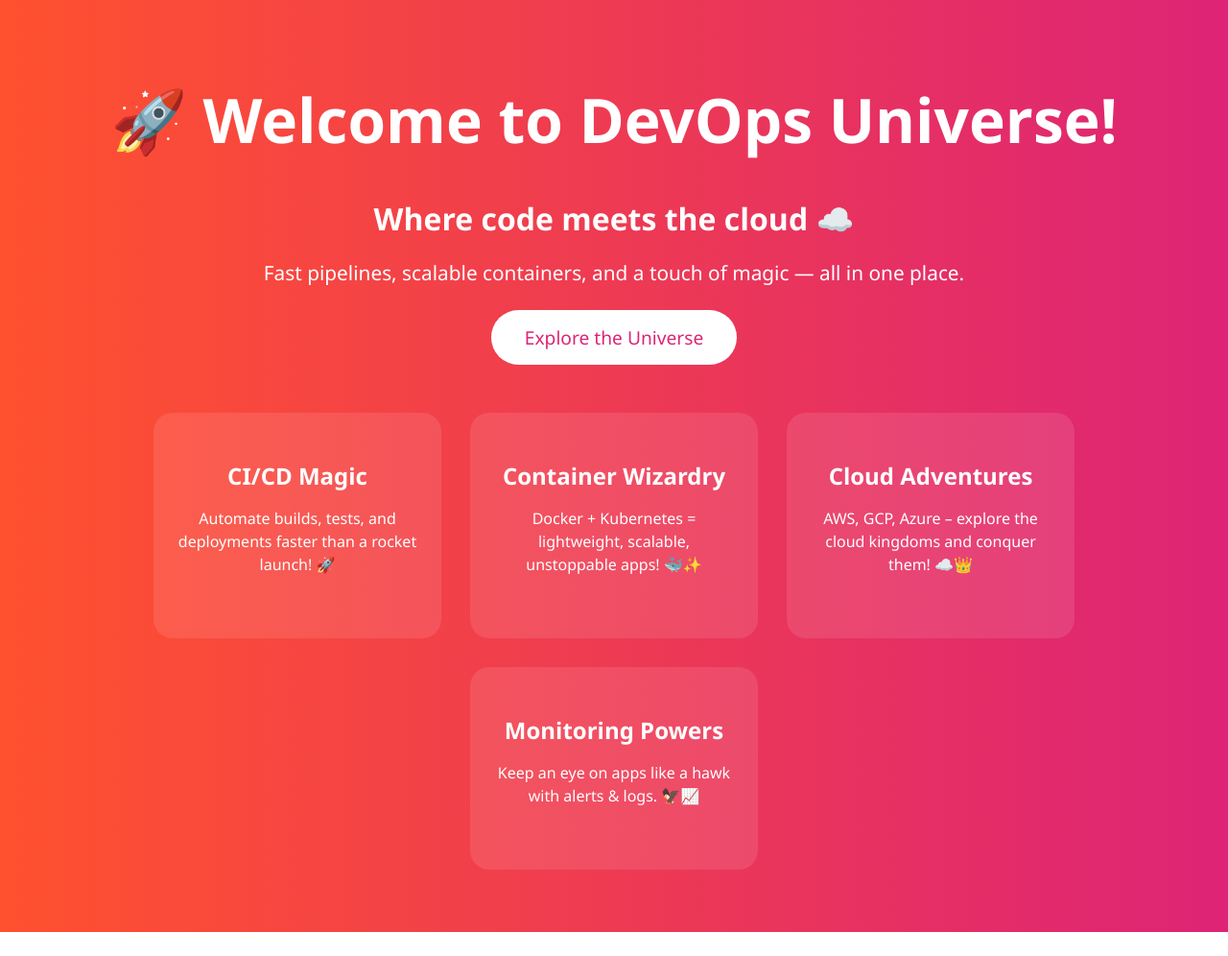
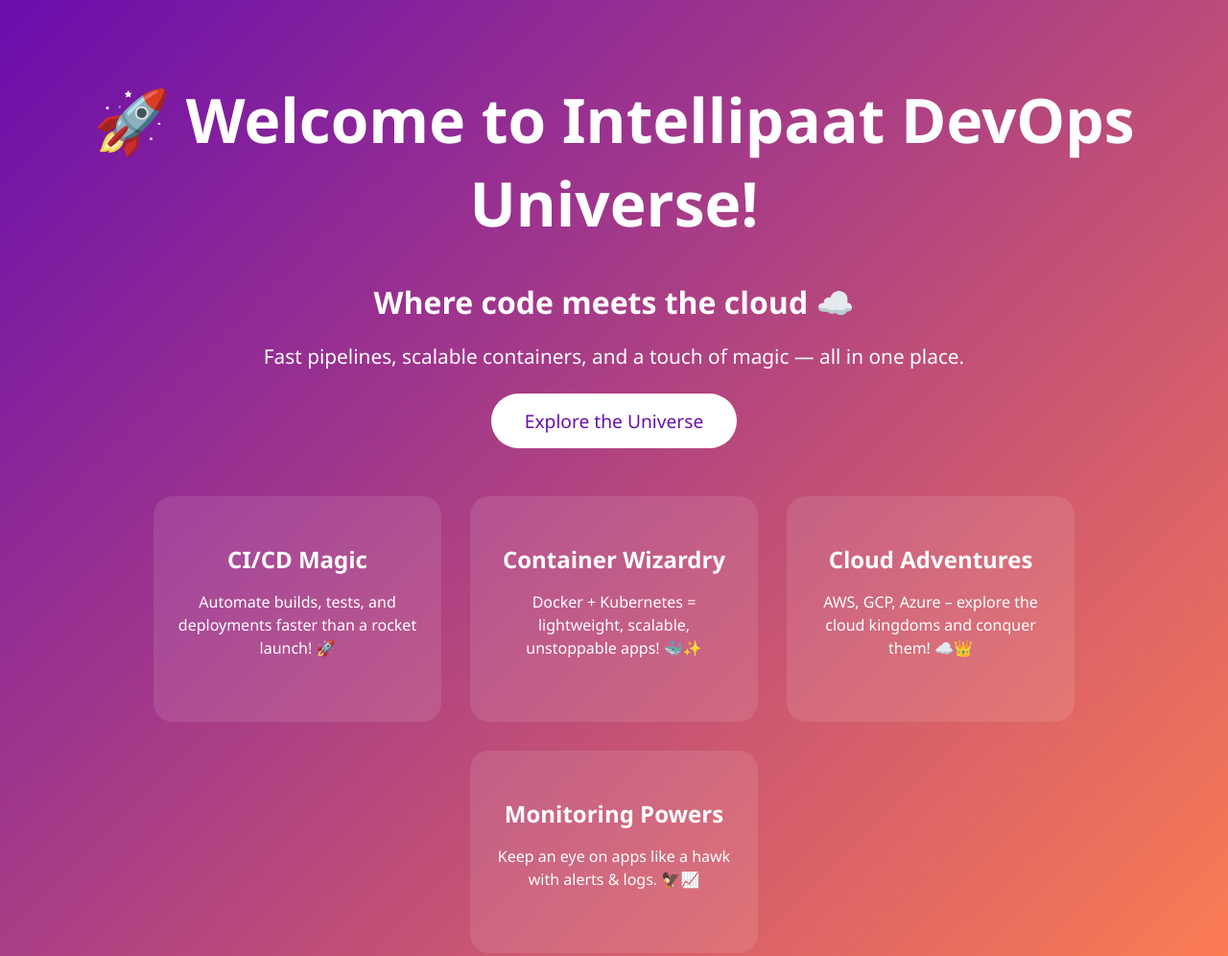
Before and after one commit to Kiaraintellipaat/Demo1, a plain HTML site: page index.html in a window 1280 px wide. Shown: the top 996 px of the page at 96% size. Before the commit the page ends 971 px from the top, so only its background shows below. Drawn offline with Linux system fonts and the light colour scheme.

Commit message:
Update index.html

```diff
--- a/index.html
+++ b/index.html
@@ -3,12 +3,12 @@
 <head>
     <meta charset="UTF-8">
     <meta name="viewport" content="width=device-width, initial-scale=1.0">
-    <title>Kiara's DevOps World</title>
+    <title>Kiara's DevOps World | Intellipaat</title>
     <style>
         body {
             margin: 0;
             font-family: 'Segoe UI', Tahoma, Geneva, Verdana, sans-serif;
-            background: linear-gradient(to right, #ff512f, #dd2476);
+            background: linear-gradient(135deg, #6a0dad, #ff7f50); /* purple to orange */
             color: #fff;
             text-align: center;
             padding: 50px 20px;
@@ -37,7 +37,7 @@
 
         .button {
             background-color: #fff;
-            color: #dd2476;
+            color: #6a0dad;
             padding: 15px 35px;
             font-size: 1.2em;
             border-radius: 50px;
@@ -48,7 +48,7 @@
         }
 
         .button:hover {
-            background-color: #dd2476;
+            background-color: #6a0dad;
             color: #fff;
             box-shadow: 0 5px 20px rgba(0,0,0,0.3);
         }
@@ -104,7 +104,7 @@
     </style>
 </head>
 <body>
-    <h1>🚀 Welcome to DevOps Universe!</h1>
+    <h1>🚀 Welcome to Intellipaat DevOps Universe!</h1>
     <h2>Where code meets the cloud ☁️</h2>
     <p>Fast pipelines, scalable containers, and a touch of magic — all in one place.</p>
     <a href="#" class="button">Explore the Universe</a>
```
